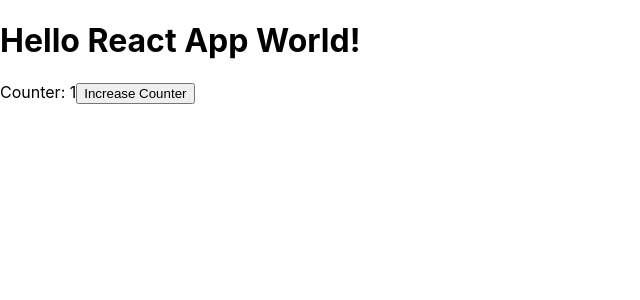
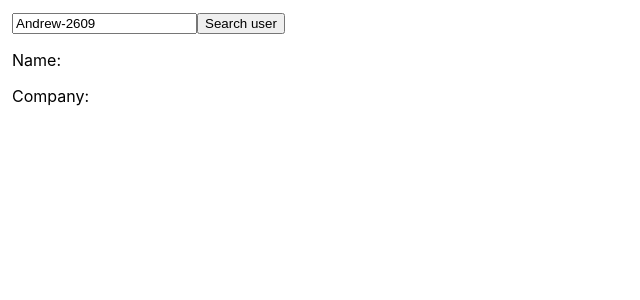
Before and after one commit to Andrew-2609/basic-react-app, a React (Create React App) app: page / in a window 1280 px wide. Shown: the top 300 px of the page, without its empty margins (0-640 px from the left). Built offline with nearby package versions, Linux system fonts and the light colour scheme.

Commit message:
simple axios implementation

```diff
--- a/src/App.js
+++ b/src/App.js
@@ -1,24 +1,27 @@
-import { useEffect } from "react";
+import { useState } from "react";
 import "./App.css";
-import List from "./components/List";
+import api from "./services/api";
 
 function App() {
 
-  useEffect(() => {
-    async function setUserRepositories() {
-      await localStorage.setItem('user-repositories', JSON.stringify({}));
-    }
+  const [username, setUsername] = useState("Andrew-2609");
+  const [userData, setUserData] = useState({});
 
-    setUserRepositories();
-  });
+  async function getUserGitHubData() {
+    const { data } = await api.get(username);
+
+    setUserData(data);
+  }
 
   return (
-    <div>
-      <h1>Hello React App World!</h1>
-      <List />
-      <br />
+    <div style={{ padding: 12 }}>
+      <input type="text" value={username} onChange={(event) => setUsername(event.target.value)} />
+      <button onClick={() => getUserGitHubData()}>Search user</button>
+      <p>Name: {userData.name}</p>
+      <p>Company: {userData.company}</p>
     </div>
   );
+
 }
 
 export default App;
--- /dev/null
+++ b/src/services/api.js
@@ -0,0 +1,5 @@
+import axios from "axios";
+
+export default axios.create({
+    baseURL: "https://api.github.com/users"
+});
```
